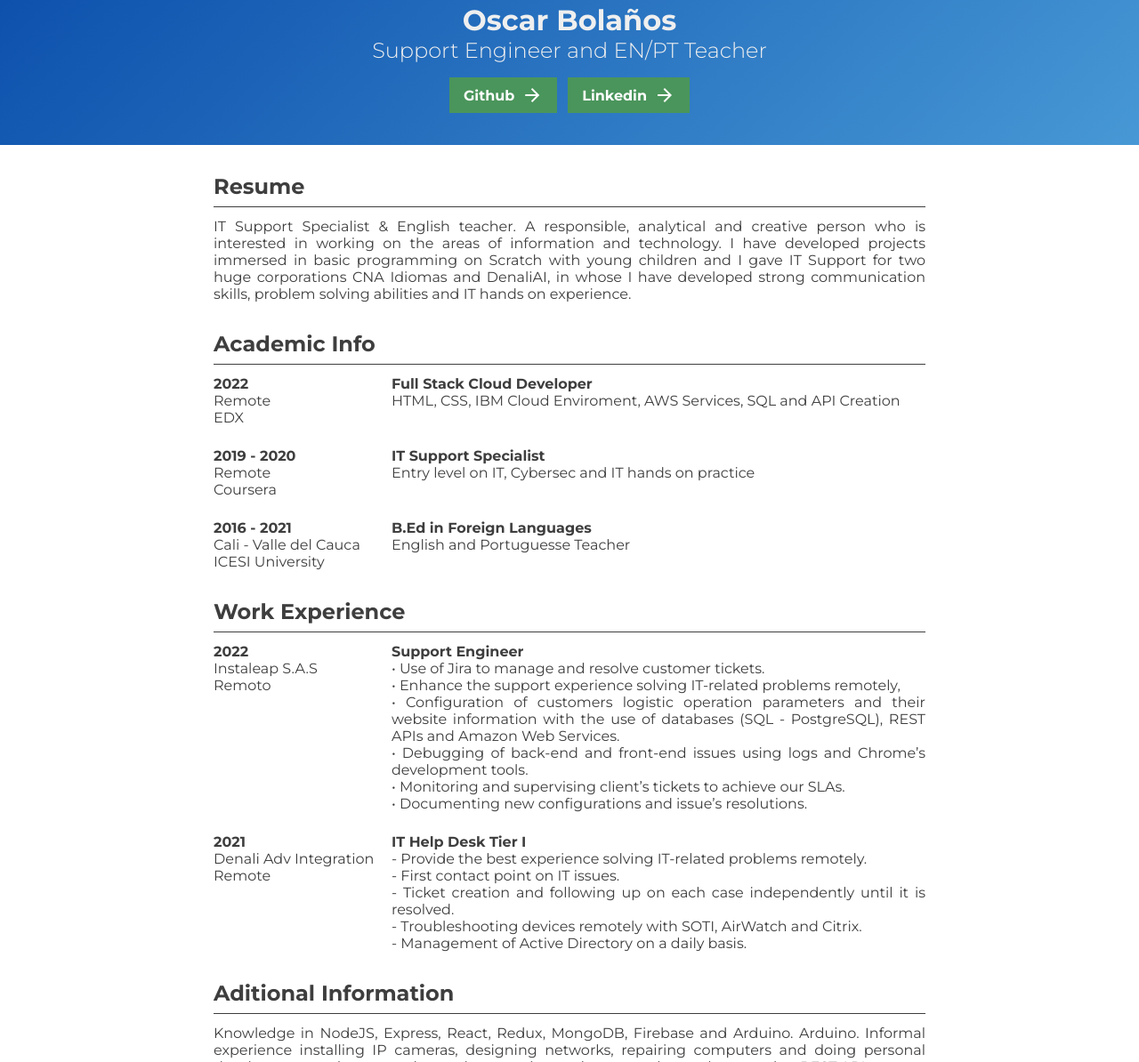
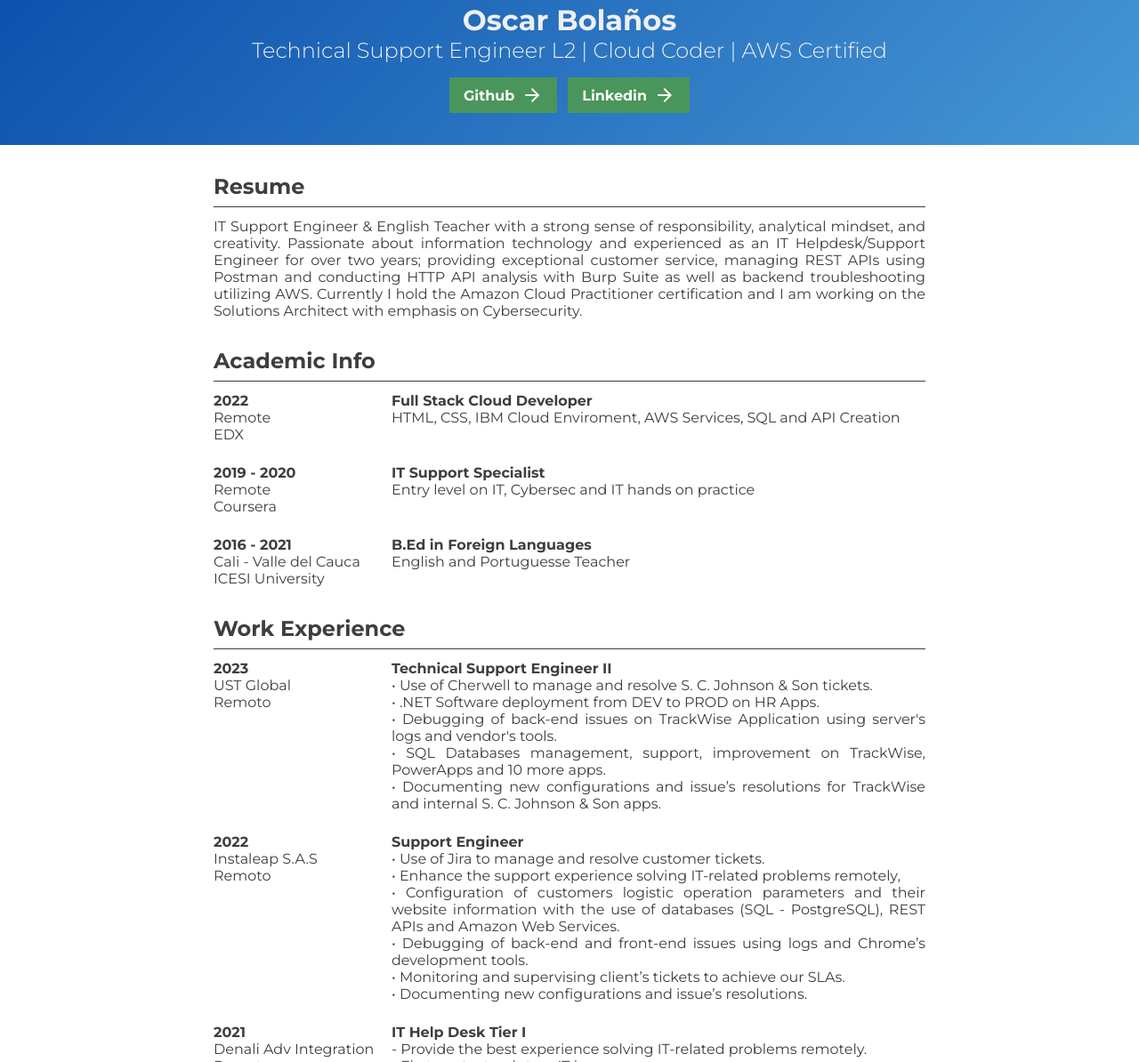
Before and after one commit to symbiotik007/Clase_8_Front, a plain HTML site: page index.html in a window 1280 px wide. Shown: the part 177-1371 px from the top of the page at 89% size. Drawn offline with nearby package versions, Linux system fonts and the light colour scheme; a web font is replaced by a local one.

Commit message:
Adding JobExp
UpdateJob exp

```diff
--- a/index.html
+++ b/index.html
@@ -15,7 +15,7 @@
     <!-- google Icons -->
     <link rel="stylesheet"
         href="https://fonts.googleapis.com/css2?family=Material+Symbols+Outlined:opsz,wght,FILL,GRAD@48,400,0,0" />
-    <title>Oscar Bolaños - Support Engineer</title>
+    <title>Oscar Bolaños - Technical Support Engineer L2 | Cloud Coder | AWS Certified</title>
 </head>
 
 <body>
@@ -24,7 +24,7 @@
         <div class="personal-info">
             <div class="info">
                 <h1 class="name">Oscar Bolaños</h1>
-                <h2 class="job">Support Engineer and EN/PT Teacher</h2>
+                <h2 class="job">Technical Support Engineer L2 | Cloud Coder | AWS Certified</h2>
             </div>
             <div class="links">
                 <a href="https://github.com/symbiotik007" class="btn primary-btn" target="_blank">
@@ -42,12 +42,9 @@
         <section class="section">
             <h2>Resume</h2>
             <p>
-                IT Support Specialist & English teacher. A responsible, analytical and creative person who is interested
-                in working on the areas of information and technology.
+                IT Support Engineer & English Teacher with a strong sense of responsibility, analytical mindset, and creativity. Passionate about information technology and experienced as an IT Helpdesk/Support Engineer for over two years; providing exceptional customer service, managing REST APIs using Postman and conducting HTTP API analysis with Burp Suite as well as backend troubleshooting utilizing AWS.
 
-                I have developed projects immersed in basic programming on Scratch with young children and I gave IT
-                Support for two huge corporations CNA Idiomas and DenaliAI, in whose I have developed strong
-                communication skills, problem solving abilities and IT hands on experience.
+Currently I hold the Amazon Cloud Practitioner certification and I am working on the Solutions Architect with emphasis on Cybersecurity.
             </p>
         </section>
         <section class="section">
@@ -92,6 +89,21 @@
         <section class="section">
             <h2>Work Experience</h2>
             <ul class="list">
+                <li class="list-item">
+                    <p>
+                        <span class="year">2023</span>
+                        <span class="brand">UST Global</span>
+                        <span class="place">Remoto</span>
+                    </p>
+                    <p>
+                        <span class="title">Technical Support Engineer II</span>
+                        <span class="description">• Use of Cherwell to manage and resolve S. C. Johnson & Son tickets. <br>
+                            • .NET Software deployment from DEV to PROD on HR Apps. <br>
+                            • Debugging of back-end issues on TrackWise Application using server's logs and vendor's tools. <br>
+                            • SQL Databases management, support, improvement on TrackWise, PowerApps and 10 more apps. <br>
+                            • Documenting new configurations and issue’s resolutions for TrackWise and internal S. C. Johnson & Son apps.</span>
+                    </p>
+                </li>
                 <li class="list-item">
                     <p>
                         <span class="year">2022</span>
```
